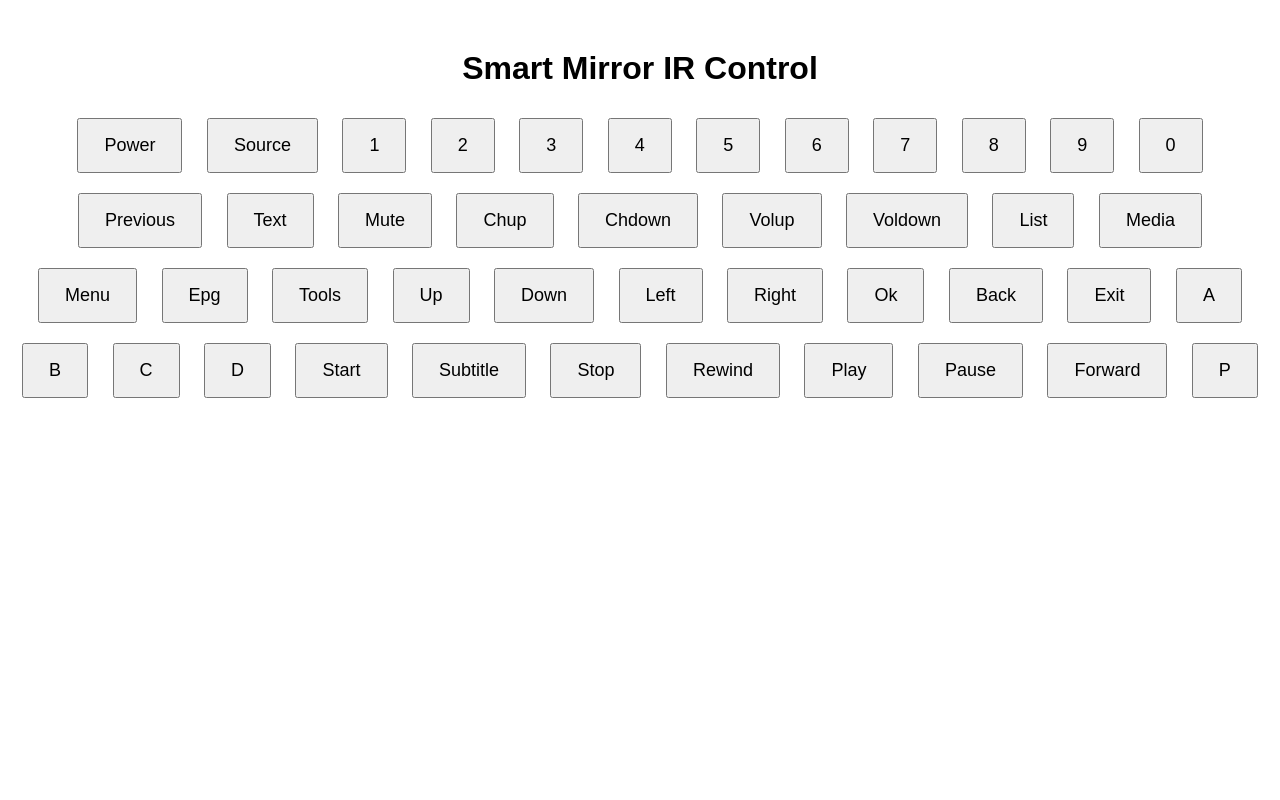
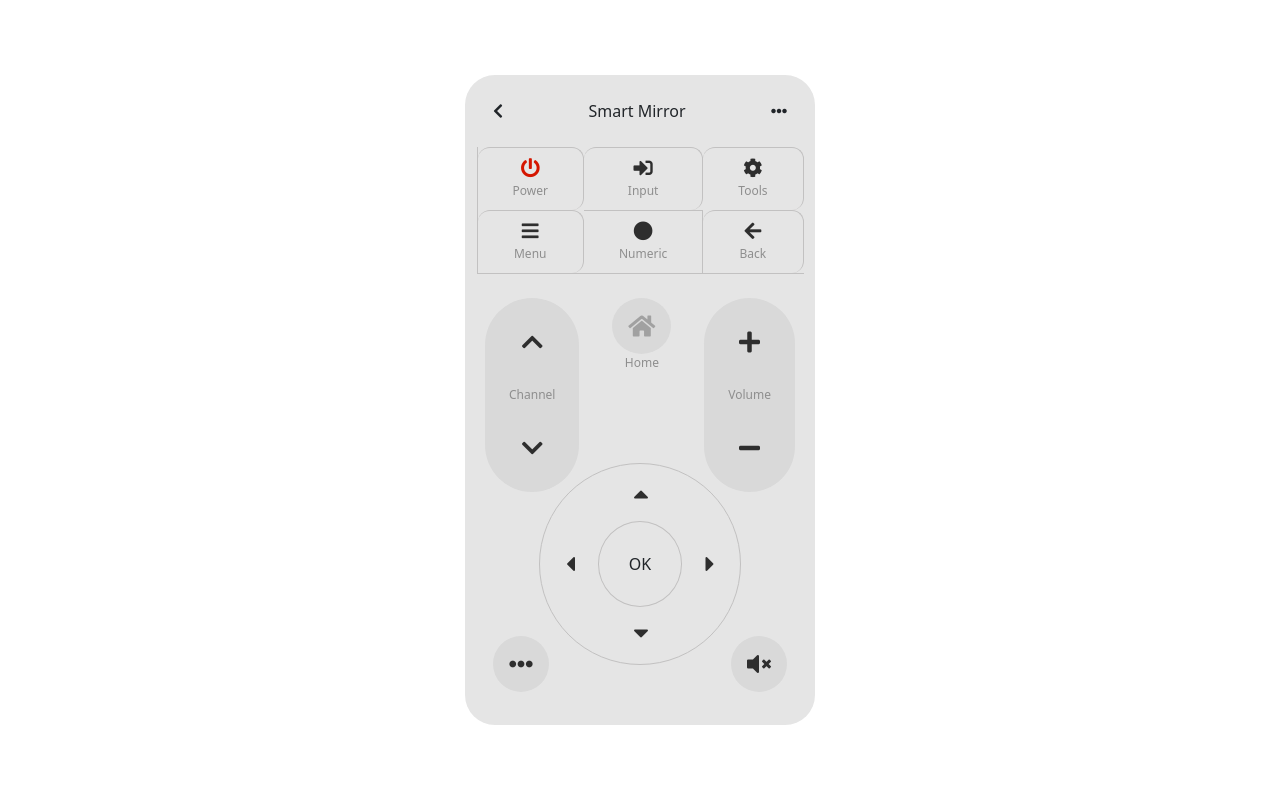
Before and after one commit to WillLeeCoyote/smartmirrord, a Flask app: page / in a window 1280 px wide. Run offline with Flask 3, Linux system fonts and the light colour scheme.

Commit message:
feat: tv controller layout stuff

```diff
--- a/smartmirrord/hardware/ir_emulator.py
+++ b/smartmirrord/hardware/ir_emulator.py
@@ -47,6 +47,7 @@ class IREmulator:
             raise ValueError(f"Unknown IR command: {command}")
 
         pulses = self.generate_pulses(CODES[command])
+        # bitbang style send here. May be python typing issue but this works for now. s
         for _ in range(5):
             self.send_raw(pulses)
             time.sleep(0.005)
--- /dev/null
+++ b/smartmirrord/web/static/style.css
@@ -0,0 +1,110 @@
+body {
+    display: flex;
+    justify-content: center;
+    align-items: center;
+    height: 100vh;
+}
+
+.container {
+    background: #e5e5e5;
+    border-radius: 30px;
+    height: 650px;
+    width: 350px;
+}
+
+div.menu-grid {
+    display: grid;
+    grid-template-columns: auto auto auto;
+    border-bottom: 1px solid #c2c1c1;
+    border-left: 1px solid #c2c1c1;
+}
+
+div.menu-grid>div {
+    padding: 10px 35px;
+    border-top: 1px solid #c2c1c1;
+    border-right: 1px solid #c2c1c1;
+}
+
+span.label {
+    font-size: 12px;
+    color: #8e8e8e;
+}
+
+div.menu-grid>div>i {
+    color: #2e2e2e;
+    font-size: 1.2em;
+    margin-bottom: 5px;
+}
+
+div.menu-grid>div>i.active {
+    color: #d51600;
+}
+
+div.rounded-bg {
+    background: #d9d9d9;
+    border-radius: 50px;
+}
+
+div.grey-bg {
+    background: #d9d9d9;
+    border-radius: 50%;
+}
+
+i.home-icon {
+    font-size: 24px;
+    color: #a1a1a1;
+}
+
+i.control-icon {
+    font-size: 24px;
+    color: #2e2e2e;
+}
+
+div.circle {
+    border: 1px solid #c2c1c1;
+    border-radius: 50%;
+}
+
+div.ok-inner {
+    padding: 30px;
+}
+
+.clickable {
+    cursor: pointer;
+    user-select: none;
+    border-radius: 12px;
+    transition: background-color 150ms ease, transform 80ms ease, box-shadow 150ms ease;
+}
+
+.clickable:hover {
+    background-color: rgba(0, 0, 0, 0.06);
+    box-shadow: 0 2px 10px rgba(0, 0, 0, 0.08);
+}
+
+.clickable:active {
+    transform: scale(0.98);
+}
+
+.clickable:hover i {
+    color: #0d6efd; /* Bootstrap primary-ish */
+}
+
+div.ok-outer {
+    padding: 100px;
+}
+
+i.right {
+    transform: translate(70px);
+}
+
+i.bottom {
+    transform: rotate(90deg) translate(70px);
+}
+
+i.left {
+    transform: rotate(180deg) translate(70px);
+}
+
+i.top {
+    transform: rotate(270deg) translate(70px);
+}
--- a/smartmirrord/web/templates/index.html
+++ b/smartmirrord/web/templates/index.html
@@ -1,29 +1,114 @@
 <!DOCTYPE html>
 <html lang="en">
+
 <head>
     <meta charset="UTF-8">
-    <title>Smart Mirror IR Control</title>
-    <style>
-        body {
-            font-family: sans-serif;
-            text-align: center;
-            margin-top: 50px;
-        }
+    <meta http-equiv="X-UA-Compatible" content="IE=edge">
+    <meta name="viewport" content="width=device-width, initial-scale=1.0">
+    <title>SmartMirror - Remote</title>
+    <link href="https://cdn.jsdelivr.net/npm/bootstrap@5.0.0-beta3/dist/css/bootstrap.min.css" rel="stylesheet" integrity="sha384-eOJMYsd53ii+scO/bJGFsiCZc+5NDVN2yr8+0RDqr0Ql0h+rP48ckxlpbzKgwra6" crossorigin="anonymous">
+    <link rel="stylesheet" href="https://cdnjs.cloudflare.com/ajax/libs/font-awesome/5.15.3/css/all.min.css" integrity="sha512-iBBXm8fW90+nuLcSKlbmrPcLa0OT92xO1BIsZ+ywDWZCvqsWgccV3gFoRBv0z+8dLJgyAHIhR35VZc2oM/gI1w==" crossorigin="anonymous" />
+    <link rel="stylesheet" href="../static/style.css">
+    <link rel="stylesheet" href="{{ url_for('static', filename='style.css') }}">
 
-        button {
-            padding: 15px 25px;
-            margin: 10px;
-            font-size: 18px;
-            cursor: pointer;
-        }
-    </style>
 </head>
+
 <body>
-<h1>Smart Mirror IR Control</h1>
-{% for cmd in commands %}
-<button onclick="sendCommand('{{ cmd }}')">{{ cmd|capitalize }}</button>
-{% endfor %}
+    <!--container-->
+    <div class="container">
+        <div class="d-flex flex-row justify-content-between px-3 py-4 align-items-center">
+            <i class="fas fa-chevron-left"></i>
+            <span>Smart Mirror</span>
+            <i class="fas fa-ellipsis-h"></i>
+        </div>
 
+        <div class="d-flex flex-row justify-content-center">
+            <div class="menu-grid">
+                <div class="d-flex flex-column align-items-center clickable" onclick="sendCommand('power')">
+                    <i class="fas fa-power-off active"></i>
+                    <span class="label">Power</span>
+                </div>
+                <div class="d-flex flex-column align-items-center clickable" onclick="sendCommand('source')">
+                    <i class="fas fa-sign-in-alt"></i>
+                    <span class="label">Input</span>
+                </div>
+                <div class="d-flex flex-column align-items-center clickable" onclick="sendCommand('tools')">
+                    <i class="fas fa-cog"></i>
+                    <span class="label">Tools</span>
+                </div>
+                <div class="d-flex flex-column align-items-center clickable" onclick="sendCommand('menu')">
+                    <i class="fas fa-bars"></i>
+                    <span class="label">Menu</span>
+                </div>
+                <div class="d-flex flex-column align-items-center">
+                    <i class="fas fa-circle"></i>
+                    <span class="label">Numeric</span>
+                </div>
+                <div class="d-flex flex-column align-items-center clickable" onclick="sendCommand('back')">
+                    <i class="fas fa-arrow-left"></i>
+                    <span class="label">Back</span>
+                </div>
+            </div>
+        </div>
+
+<div class="d-flex flex-row mt-4 justify-content-between px-2">
+
+    <div class="d-flex flex-column rounded-bg py-3 px-4 justify-content-center align-items-center">
+
+        <div class="control-area d-flex justify-content-center align-items-center w-100 clickable" onclick="sendCommand('chup')">
+            <i class="fas fa-chevron-up py-3 control-icon"></i>
+        </div>
+
+        <span class="label py-3">Channel</span>
+
+        <div class="control-area d-flex justify-content-center align-items-center w-100 clickable" onclick="sendCommand('chdown')">
+            <i class="fas fa-chevron-down py-3 control-icon"></i>
+        </div>
+    </div>
+
+    <div class="d-flex flex-column align-items-center">
+        <div class="d-flex flex-row grey-bg justify-content-center align-items-center">
+            <i class="fas fa-home p-3 home-icon"></i>
+        </div>
+        <span class="label">Home</span>
+    </div>
+
+    <div class="d-flex flex-column rounded-bg py-3 px-4 justify-content-center align-items-center">
+
+        <div class="control-area d-flex justify-content-center align-items-center w-100 clickable" onclick="sendCommand('volup')">
+            <i class="fas fa-plus py-3 control-icon"></i>
+        </div>
+
+        <span class="label py-3">Volume</span>
+
+        <div class="control-area d-flex justify-content-center align-items-center w-100 clickable" onclick="sendCommand('voldown')">
+            <i class="fas fa-minus py-3 control-icon"></i>
+        </div>
+    </div>
+
+</div>
+
+
+        <div class="mt-5 pt-4 position-relative d-flex flex-row justify-content-center align-items-center">
+            <div class="circle ok-inner position-absolute clickable" onclick="sendCommand('ok')">
+                <span>OK</span>
+            </div>
+            <div class="circle ok-outer position-absolute"></div>
+            <i class="fas fa-caret-right position-absolute control-icon right clickable" onclick="sendCommand('right')"></i>
+            <i class="fas fa-caret-right position-absolute control-icon bottom clickable" onclick="sendCommand('down')"></i>
+            <i class="fas fa-caret-right position-absolute control-icon left clickable" onclick="sendCommand('left')"></i>
+            <i class="fas fa-caret-right position-absolute control-icon top clickable" onclick="sendCommand('up')"></i>
+        </div>
+
+        <div class="d-flex flex-row justify-content-between mt-5 pt-4 px-3">
+            <div class="d-flex flex-row grey-bg">
+                <i class="fas fa-ellipsis-h p-3 control-icon"></i>
+            </div>
+            <div class="d-flex flex-row grey-bg">
+                <i class="fas fa-volume-mute p-3 control-icon clickable" onclick="sendCommand('mute')"></i>
+            </div>
+        </div>
+    </div>
 <script>
     async function sendCommand(cmd) {
         const response = await fetch('/send_command', {
```
